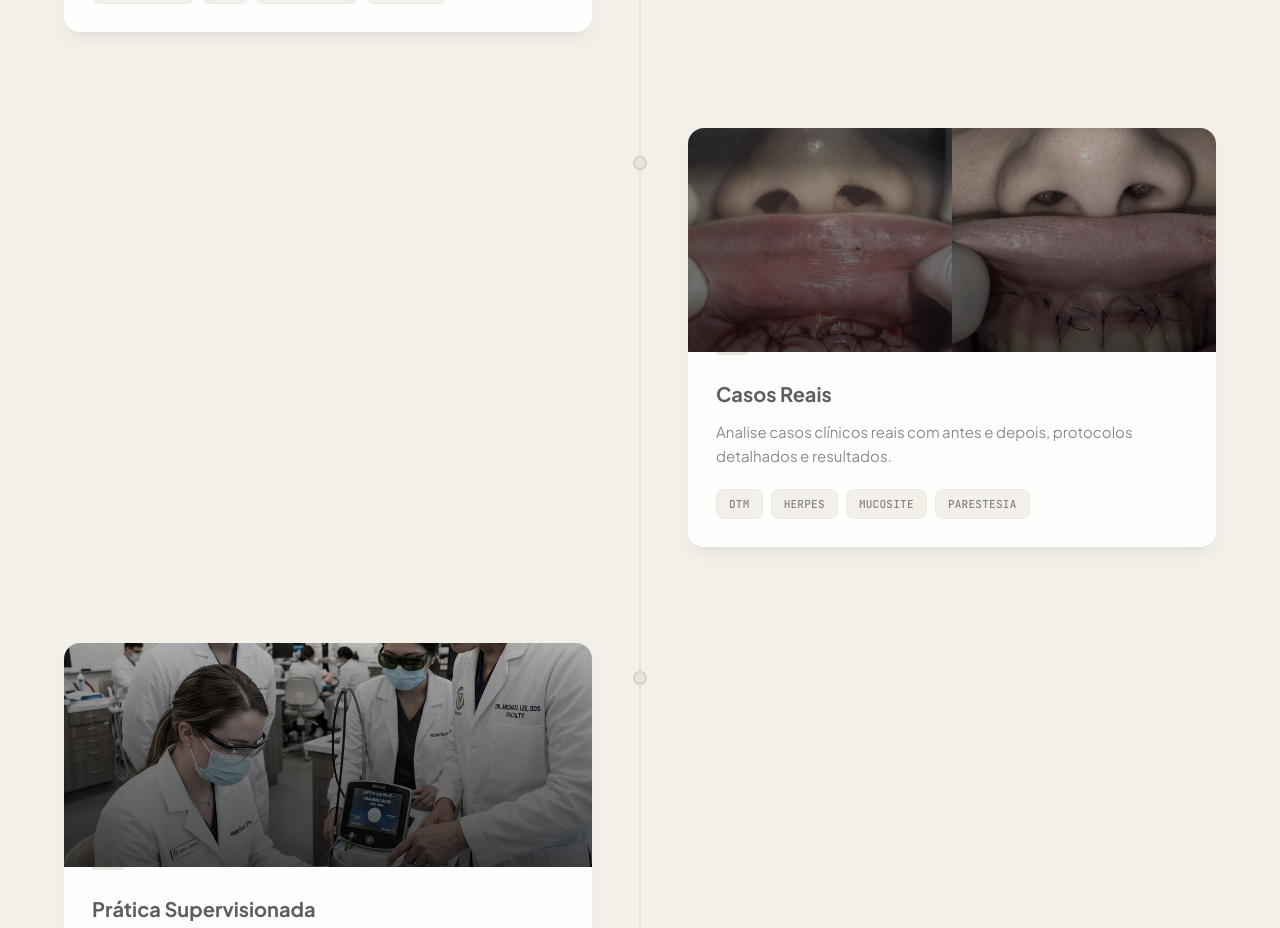
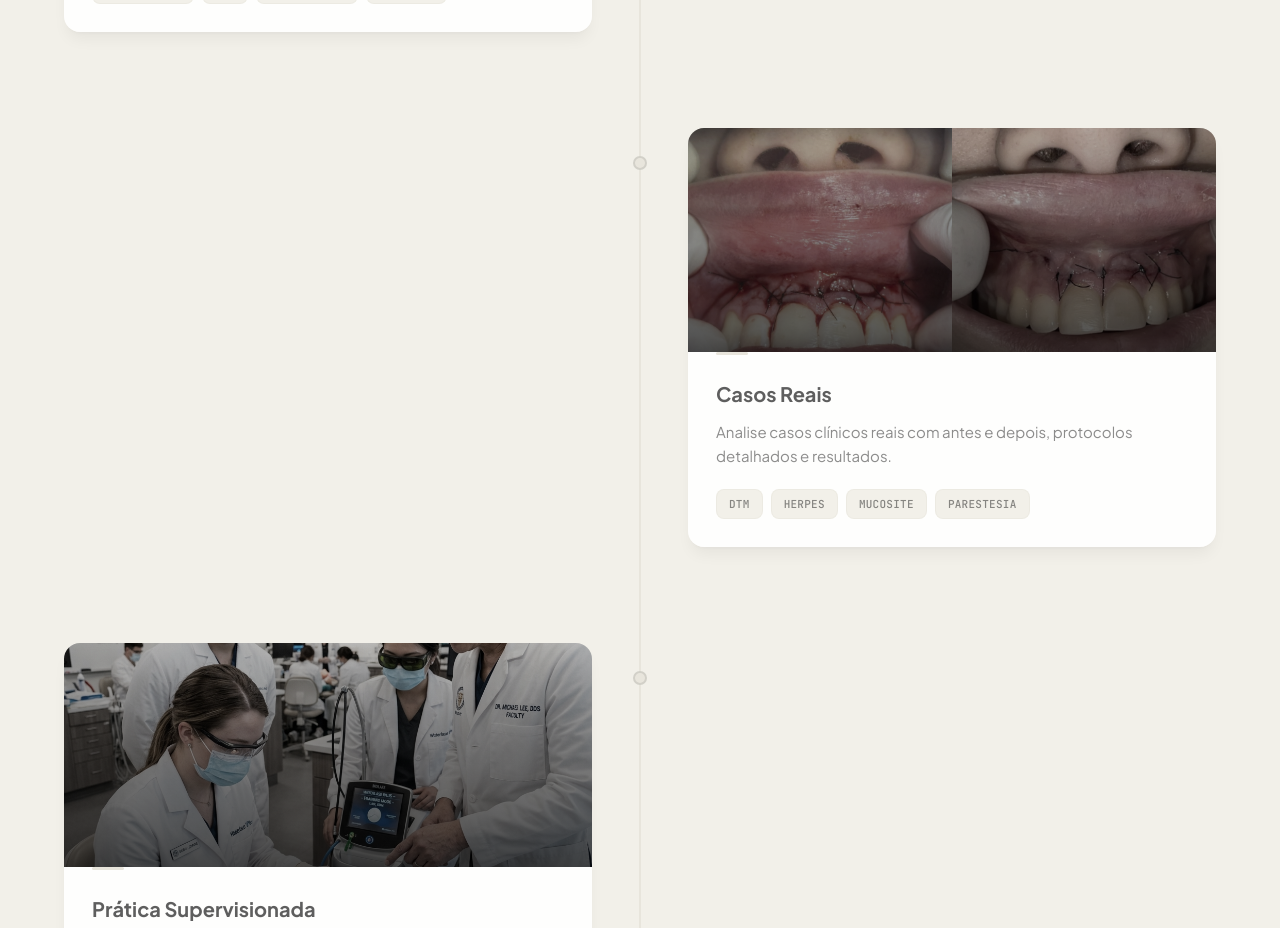
Before and after one commit to danilosouza-dev/laserterapia-landing-page, a Next.js app: page / in a window 1280 px wide. Shown: the part 2780-3708 px from the top of the page. Built offline with nearby package versions, Linux system fonts and the light colour scheme.

Commit message:
fix: remover object-position do card Casos Reais

```diff
--- a/src/components/ProblemSection.tsx
+++ b/src/components/ProblemSection.tsx
@@ -38,7 +38,6 @@ const masteryItems = [
     description:
       "Analise casos clínicos reais com antes e depois, protocolos detalhados e resultados.",
     image: "/casos/caso 1/caso_1.png",
-    objectPosition: "center 10%",
     gradient: "from-black/60 via-black/30 to-transparent",
   },
   {
@@ -333,7 +332,6 @@ export default function ProblemSection() {
                               ? "scale-105 brightness-100"
                               : "scale-100 brightness-75 saturate-50"
                           }`}
-                          style={item.objectPosition ? { objectPosition: item.objectPosition } : undefined}
                         />
                         {/* Gradient overlay */}
                         <div
```
